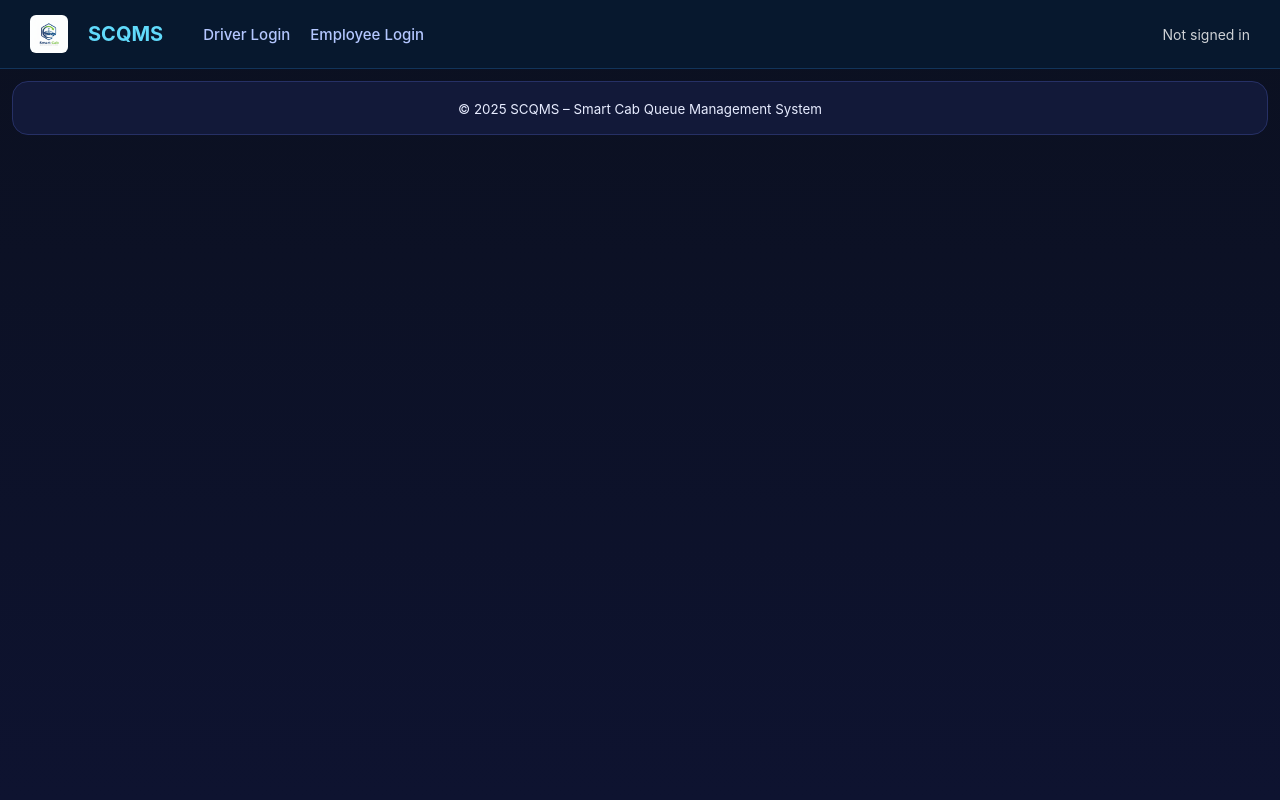
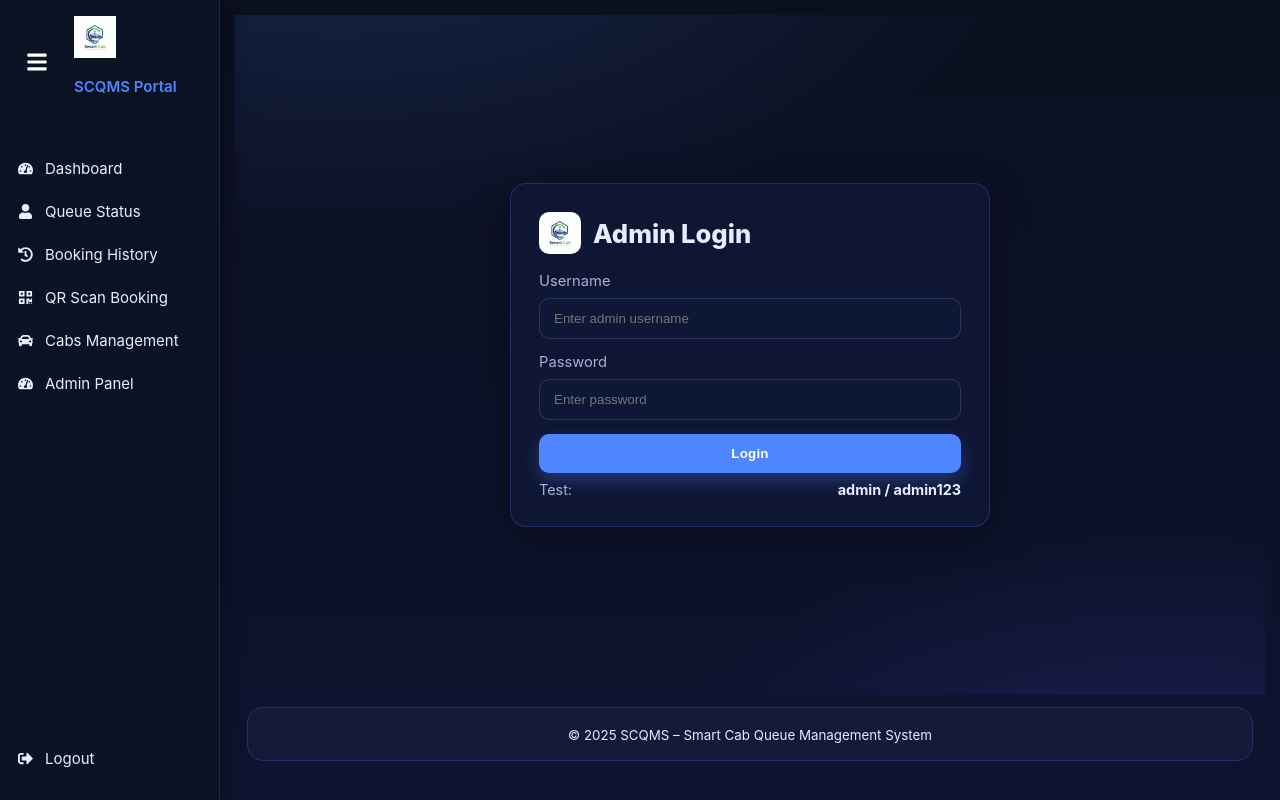
Before and after one commit to guru-projects/Smart-Cab-Queue-Management-System-SCQMS---Frontend, a React (Vite) app: page /admin/login in a window 1280 px wide. Built offline with nearby package versions, Linux system fonts and the light colour scheme; no server answers.

Commit message:
change ui

```diff
--- a/src/App.jsx
+++ b/src/App.jsx
@@ -2,32 +2,34 @@ import { BrowserRouter, Routes, Route, Navigate } from "react-router-dom";
 import { AuthProvider, useAuth } from "./context/AuthContext";
 import { QueueProvider } from "./context/QueueContext";
 
-/* Components */
-import NavBar from "./components/NavBar";
+// Sidebar UI
+import Sidebar from "./components/Sidebar";
+
+// Footer
 import Footer from "./components/Footer";
 
 /* Driver Pages */
 import DriverLogin from "./pages/Driver/DriverLogin";
+import DriverSignup from "./pages/Driver/DriverSignup";
 import DriverDashboard from "./pages/Driver/DriverDashboard";
-import DriverSignup from "./pages/Driver/DriverSignup";
+
+/* Employee Pages */
+import EmpLogin from "./pages/Employee/Login";
+import OtpVerify from "./pages/Employee/OtpVerify";
+import EmpSignup from "./pages/Employee/Signup";
+import EmpDashboard from "./pages/Employee/DashBoard";
+import BookingHistory from "./pages/Employee/BookingHistory";
+import QRBooking from "./pages/Employee/QRBooking";
+import QueueStatus from "./pages/Employee/QueueStatus";
 
 /* Admin Pages */
+import AdminLogin from "./pages/Admin/AdminLogin";
 import AdminDashboard from "./pages/Admin/AdminDashboard";
 import Analytics from "./pages/Admin/Analytics";
 import Cabs from "./pages/Admin/Cabs";
 
-/* Employee Pages */
-import EmpLogin from "./pages/Employee/Login";
-import EmpDashboard from "./pages/Employee/DashBoard";
-import BookingHistory from "./pages/Employee/BookingHistory";
-import QRBooking from "./pages/Employee/QRBooking";
-import QueueStatus from "./pages/Employee/QueueStatus";
-import Signup from "./pages/Employee/Signup";
-import OtpVerify from "./pages/Employee/OtpVerify"; // create later
-
 import "./App.css";
 
-/* Protected Private Route */
 function Protected({ children }) {
   const { token } = useAuth();
   return token ? children : <Navigate to="/driver/login" replace />;
@@ -38,12 +40,18 @@ export default function App() {
     <AuthProvider>
       <QueueProvider>
         <BrowserRouter>
-          <NavBar />
+
+          {/* Sidebar */}
+          <Sidebar />
+
+          {/* All content shifted right so sidebar visible */}
+          <div style={{ marginLeft: "220px", padding: "15px" }}>
 
             <Routes>
+              {/* Default */}
+              <Route path="/" element={<Navigate to="/driver/login" />} />
 
-            {/* ===== DRIVER ROUTES ===== */}
-            <Route path="/" element={<Navigate to="/driver/login" />} />
+              {/* DRIVER */}
               <Route path="/driver/login" element={<DriverLogin />} />
               <Route path="/driver/signup" element={<DriverSignup />} />
               <Route
@@ -55,7 +63,46 @@ export default function App() {
                 }
               />
 
-            {/* ===== ADMIN ROUTES ===== */}
+              {/* EMPLOYEE */}
+              <Route path="/employee/login" element={<EmpLogin />} />
+              <Route path="/employee/verify-otp" element={<OtpVerify />} />
+              <Route path="/employee/signup" element={<EmpSignup />} />
+
+              <Route
+                path="/employee/dashboard"
+                element={
+                  <Protected>
+                    <EmpDashboard />
+                  </Protected>
+                }
+              />
+              <Route
+                path="/employee/history"
+                element={
+                  <Protected>
+                    <BookingHistory />
+                  </Protected>
+                }
+              />
+              <Route
+                path="/employee/qr"
+                element={
+                  <Protected>
+                    <QRBooking />
+                  </Protected>
+                }
+              />
+              <Route
+                path="/employee/queue"
+                element={
+                  <Protected>
+                    <QueueStatus />
+                  </Protected>
+                }
+              />
+
+              {/* ADMIN */}
+              <Route path="/admin/login" element={<AdminLogin />} />
               <Route
                 path="/admin/dashboard"
                 element={
@@ -80,19 +127,11 @@ export default function App() {
                   </Protected>
                 }
               />
-
-            {/* ===== EMPLOYEE ROUTES ===== */}
-            <Route path="/employee/login" element={<EmpLogin />} />
-            <Route path="/employee/signup" element={<Signup />} />
-            <Route path="/employee/verify-otp" element={<OtpVerify />} />
-            <Route path="/employee/dashboard" element={<EmpDashboard />} />
-            <Route path="/employee/history" element={<BookingHistory />} />
-            <Route path="/employee/qr" element={<QRBooking />} />
-            <Route path="/employee/queue" element={<QueueStatus />} />
-
             </Routes>
 
             <Footer />
+
+          </div>
         </BrowserRouter>
       </QueueProvider>
     </AuthProvider>
--- a/src/components/NavBar.css
+++ b/src/components/NavBar.css
@@ -1,63 +1,63 @@
-.navbar {
-  display: flex;
-  justify-content: space-between;
-  align-items: center;
-  background: #07182e;
-  padding: 15px 30px;
-  border-bottom: 1px solid #12345a;
-  color: #fff;
-}
+/*.navbar {*/
+/*  display: flex;*/
+/*  justify-content: space-between;*/
+/*  align-items: center;*/
+/*  background: #07182e;*/
+/*  padding: 15px 30px;*/
+/*  border-bottom: 1px solid #12345a;*/
+/*  color: #fff;*/
+/*}*/
 
-.nav-left {
-  display: flex;
-  align-items: center;
-  gap: 20px;
-}
+/*.nav-left {*/
+/*  display: flex;*/
+/*  align-items: center;*/
+/*  gap: 20px;*/
+/*}*/
 
-.nav-logo {
-  width: 38px;
-  height: 38px;
-  border-radius: 6px;
-}
+/*.nav-logo {*/
+/*  width: 38px;*/
+/*  height: 38px;*/
+/*  border-radius: 6px;*/
+/*}*/
 
-.nav-title {
-  font-size: 20px;
-  font-weight: 700;
-  margin-right: 20px;
-  color: #61dafb;
-}
+/*.nav-title {*/
+/*  font-size: 20px;*/
+/*  font-weight: 700;*/
+/*  margin-right: 20px;*/
+/*  color: #61dafb;*/
+/*}*/
 
-.nav-left a {
-  color: #b4c7ff;
-  text-decoration: none;
-  font-size: 15px;
-  font-weight: 500;
-}
+/*.nav-left a {*/
+/*  color: #b4c7ff;*/
+/*  text-decoration: none;*/
+/*  font-size: 15px;*/
+/*  font-weight: 500;*/
+/*}*/
 
-.nav-left a:hover {
-  color: #61dafb;
-}
+/*.nav-left a:hover {*/
+/*  color: #61dafb;*/
+/*}*/
 
-.nav-right {
-  display: flex;
-  align-items: center;
-  gap: 12px;
-}
+/*.nav-right {*/
+/*  display: flex;*/
+/*  align-items: center;*/
+/*  gap: 12px;*/
+/*}*/
 
-.user-text {
-  font-size: 14px;
-  opacity: 0.8;
-}
+/*.user-text {*/
+/*  font-size: 14px;*/
+/*  opacity: 0.8;*/
+/*}*/
 
-.logout-btn {
-  background: #e63946;
-  border: none;
-  padding: 6px 12px;
-  border-radius: 6px;
-  color: #fff;
-  cursor: pointer;
-}
+/*.logout-btn {*/
+/*  background: #e63946;*/
+/*  border: none;*/
+/*  padding: 6px 12px;*/
+/*  border-radius: 6px;*/
+/*  color: #fff;*/
+/*  cursor: pointer;*/
+/*}*/
 
-.logout-btn:hover {
-  background: #c92a39;
-}
+/*.logout-btn:hover {*/
+/*  background: #c92a39;*/
+/*}*/
--- a/src/components/NavBar.jsx
+++ b/src/components/NavBar.jsx
@@ -1,53 +1,53 @@
-import { Link } from "react-router-dom";
-import { useAuth } from "../context/AuthContext";
-import logo from "../assets/logo.png";
-import "./NavBar.css";
-
-export default function NavBar() {
-  const { user, logout, token } = useAuth();
-
-  return (
-    <nav className="navbar">
-      <div className="nav-left">
-        <img src={logo} alt="SCQMS Logo" className="nav-logo" />
-        <span className="nav-title">SCQMS</span>
-
-        {/* Driver Menu */}
-        <Link to="/driver/login">Driver Login</Link>
-        {token && <Link to="/driver/dashboard">Driver Dashboard</Link>}
-
-        {/* Admin Menu */}
-        {token && (
-          <>
-            <Link to="/admin/dashboard">Admin Dashboard</Link>
-            <Link to="/admin/analytics">Analytics</Link>
-            <Link to="/admin/cabs">Cabs</Link>
-          </>
-        )}
-
-        {/* Employee Menu */}
-        <Link to="/employee/login">Employee Login</Link>
-        {token && (
-          <>
-            <Link to="/employee/dashboard">Employee Dashboard</Link>
-            <Link to="/employee/queue">Queue Status</Link>
-            <Link to="/employee/qr">QR Booking</Link>
-            <Link to="/employee/history">Booking History</Link>
-          </>
-        )}
-      </div>
-
-      {/* Right Side */}
-      <div className="nav-right">
-        {token ? (
-          <>
-            <span className="user-text">Hi, {user?.username}</span>
-            <button className="logout-btn" onClick={logout}>Logout</button>
-          </>
-        ) : (
-          <span className="user-text">Not signed in</span>
-        )}
-      </div>
-    </nav>
-  );
-}
+// import { Link } from "react-router-dom";
+// import { useAuth } from "../context/AuthContext";
+// import logo from "../assets/logo.png";
+// import "./NavBar.css";
+//
+// export default function NavBar() {
+//   const { user, logout, token } = useAuth();
+//
+//   return (
+//     <nav className="navbar">
+//       <div className="nav-left">
+//         <img src={logo} alt="SCQMS Logo" className="nav-logo" />
+//         <span className="nav-title">SCQMS</span>
+//
+//         {/* Driver Menu */}
+//         <Link to="/driver/login">Driver Login</Link>
+//         {token && <Link to="/driver/dashboard">Driver Dashboard</Link>}
+//
+//         {/* Admin Menu */}
+//         {token && (
+//           <>
+//             <Link to="/admin/dashboard">Admin Dashboard</Link>
+//             <Link to="/admin/analytics">Analytics</Link>
+//             <Link to="/admin/cabs">Cabs</Link>
+//           </>
+//         )}
+//
+//         {/* Employee Menu */}
+//         <Link to="/employee/login">Employee Login</Link>
+//         {token && (
+//           <>
+//             <Link to="/employee/dashboard">Employee Dashboard</Link>
+//             <Link to="/employee/queue">Queue Status</Link>
+//             <Link to="/employee/qr">QR Booking</Link>
+//             <Link to="/employee/history">Booking History</Link>
+//           </>
+//         )}
+//       </div>
+//
+//       {/* Right Side */}
+//       <div className="nav-right">
+//         {token ? (
+//           <>
+//             <span className="user-text">Hi, {user?.username}</span>
+//             <button className="logout-btn" onClick={logout}>Logout</button>
+//           </>
+//         ) : (
+//           <span className="user-text">Not signed in</span>
+//         )}
+//       </div>
+//     </nav>
+//   );
+// }
--- /dev/null
+++ b/src/components/Sidebar.css
@@ -0,0 +1,73 @@
+.sidebar-container {
+  position: fixed;
+  top: 0;
+  left: 0;
+  height: 100vh;
+  background: #0a1224;
+  width: 220px;
+  transition: .25s ease;
+  border-right: 1px solid rgba(100,120,255,.2);
+  box-shadow: 2px 0 20px rgba(0,0,0,.4);
+  z-index: 999;
+}
+
+.sidebar-container.closed {
+  width: 65px;
+}
+
+.sidebar-header {
+  display: flex;
+  align-items: center;
+  padding: 16px 10px;
+  gap: 10px;
+}
+
+.menu-btn {
+  background: none;
+  border: none;
+  color: white;
+  cursor: pointer;
+}
+
+.sidebar-logo img {
+  width: 42px;
+  margin-right: 8px;
+}
+
+.sidebar-logo h3 {
+  font-size: 15px;
+  font-weight: 600;
+  color: #4f86ff;
+}
+
+.sidebar-menu {
+  margin-top: 20px;
+  list-style: none;
+  padding: 0;
+}
+
+.sidebar-menu li {
+  padding: 12px 18px;
+  display: flex;
+  align-items: center;
+}
+
+.sidebar-menu li a {
+  display: flex;
+  align-items: center;
+  gap: 12px;
+  color: #e8edff;
+  font-size: 15px;
+  text-decoration: none;
+  transition: .18s;
+}
+
+.sidebar-menu li:hover {
+  background: rgba(80,120,255,.18);
+}
+
+.logout {
+  position: absolute;
+  bottom: 20px;
+  width: 100%;
+}
--- /dev/null
+++ b/src/components/Sidebar.jsx
@@ -0,0 +1,39 @@
+import React, { useState } from "react";
+import { Link } from "react-router-dom";
+import { FaBars, FaUser, FaTachometerAlt, FaCar, FaHistory, FaQrcode, FaSignOutAlt } from "react-icons/fa";
+import logo from "../assets/logo.png";
+import "./Sidebar.css";
+
+export default function Sidebar() {
+  const [open, setOpen] = useState(true);
+
+  return (
+    <div className={`sidebar-container ${open ? "open" : "closed"}`}>
+
+      <div className="sidebar-header">
+        <button className="menu-btn" onClick={() => setOpen(!open)}>
+          <FaBars size={22} />
+        </button>
+
+        {open && (
+          <div className="sidebar-logo">
+            <img src={logo} alt="SCQMS" />
+            <h3>SCQMS Portal</h3>
+          </div>
+        )}
+      </div>
+
+      <ul className="sidebar-menu">
+
+        <li><Link to="/driver/dashboard"><FaTachometerAlt /> {open && "Dashboard"}</Link></li>
+        <li><Link to="/employee/queue"><FaUser /> {open && "Queue Status"}</Link></li>
+        <li><Link to="/employee/history"><FaHistory /> {open && "Booking History"}</Link></li>
+        <li><Link to="/employee/qr"><FaQrcode /> {open && "QR Scan Booking"}</Link></li>
+        <li><Link to="/admin/cabs"><FaCar /> {open && "Cabs Management"}</Link></li>
+        <li><Link to="/admin/dashboard"><FaTachometerAlt /> {open && "Admin Panel"}</Link></li>
+
+        <li className="logout"><Link to="/driver/login"><FaSignOutAlt /> {open && "Logout"}</Link></li>
+      </ul>
+    </div>
+  );
+}
--- /dev/null
+++ b/src/pages/Admin/AdminLogin.css
@@ -0,0 +1,89 @@
+.admin-page {
+  min-height: calc(100vh - 120px);
+  display: grid;
+  place-items: center;
+  padding: 2rem 1rem;
+  background:
+    radial-gradient(1200px 600px at 10% -20%, rgba(79,134,255,.20), transparent 60%),
+    radial-gradient(900px 500px at 90% 120%, rgba(113,80,255,.18), transparent 60%);
+}
+
+.admin-card {
+  width: 100%;
+  max-width: 480px;
+  background: rgba(18, 25, 57, 0.7);
+  border: 1px solid rgba(90,120,250,0.25);
+  border-radius: 16px;
+  backdrop-filter: blur(10px);
+  padding: 28px;
+  animation: fade .4s ease;
+  box-shadow: 0 12px 40px rgba(0,0,0,.35);
+}
+
+.admin-head {
+  display: flex;
+  align-items: center;
+  gap: 12px;
+  margin-bottom: 18px;
+}
+
+.admin-logo {
+  width: 42px;
+  height: 42px;
+  border-radius: 10px;
+}
+
+.admin-title {
+  font-size: 1.6rem;
+  font-weight: 800;
+}
+
+.admin-form {
+  display: grid;
+  gap: 14px;
+}
+
+.field label {
+  color: #a6b0d8;
+  font-size: .92rem;
+}
+
+.input {
+  width: 100%;
+  padding: 12px 14px;
+  border-radius: 10px;
+  background: #0f1736;
+  border: 1px solid rgba(120,140,220,.25);
+  color: white;
+}
+
+.input:focus {
+  border-color: #4f86ff;
+  box-shadow: 0 0 0 3px rgba(79,134,255,.25);
+}
+
+.help-error {
+  color: #ef476f;
+  font-size: .85rem;
+}
+
+.btn-primary {
+  padding: 12px;
+  border: none;
+  border-radius: 10px;
+  background: #4f86ff;
+  font-weight: bold;
+  color: white;
+  cursor: pointer;
+}
+
+.helper {
+  margin-top: 8px;
+  font-size: .9rem;
+  color: #a6b0d8;
+}
+
+@keyframes fade {
+  from { opacity: 0; transform: translateY(10px); }
+  to { opacity: 1; transform: translateY(0); }
+}
--- /dev/null
+++ b/src/pages/Admin/AdminLogin.jsx
@@ -0,0 +1,73 @@
+import React, { useState } from "react";
+import { useNavigate, Link } from "react-router-dom";
+import { useAuth } from "../../context/AuthContext";
+import "./AdminLogin.css";
+import logo from "../../assets/logo.png";
+
+export default function AdminLogin() {
+  const [username, setUsername] = useState("");
+  const [password, setPassword] = useState("");
+  const [loading, setLoading] = useState(false);
+  const [error, setError] = useState("");
+  const navigate = useNavigate();
+  const { login } = useAuth();
+
+  const submit = async (e) => {
+    e.preventDefault();
+    setError("");
+    setLoading(true);
+
+    // ✅ Dummy Auth — Replace with API
+    if (username === "admin" && password === "admin123") {
+      login("admin-token", { role: "admin", name: "Transport Admin" });
+      navigate("/admin/dashboard");
+    } else {
+      setError("Invalid Admin Credentials");
+    }
+
+    setLoading(false);
+  };
+
+  return (
+    <div className="admin-page">
+      <div className="admin-card">
+        <div className="admin-head">
+          <img src={logo} className="admin-logo" alt="logo" />
+          <div className="admin-title">Admin Login</div>
+        </div>
+
+        <form className="admin-form" onSubmit={submit}>
+          <div className="field">
+            <label>Username</label>
+            <input
+              className={`input ${error ? "error" : ""}`}
+              value={username}
+              onChange={(e) => setUsername(e.target.value)}
+              placeholder="Enter admin username"
+            />
+          </div>
+
+          <div className="field">
+            <label>Password</label>
+            <input
+              type="password"
+              className={`input ${error ? "error" : ""}`}
+              value={password}
+              onChange={(e) => setPassword(e.target.value)}
+              placeholder="Enter password"
+            />
+            {error && <div className="help-error">{error}</div>}
+          </div>
+
+          <button className="btn-primary" disabled={loading}>
+            {loading ? "Checking…" : "Login"}
+          </button>
+        </form>
+
+        <div className="helper">
+          <span>Test:</span> <b>admin / admin123</b>
+        </div>
+      </div>
+    </div>
+  );
+}
```
Also changed, not shown: src/pages/Admin/AdminDashboard.jsx (+11 -32 lines). Lines whose indentation alone changed are shown as unchanged.
